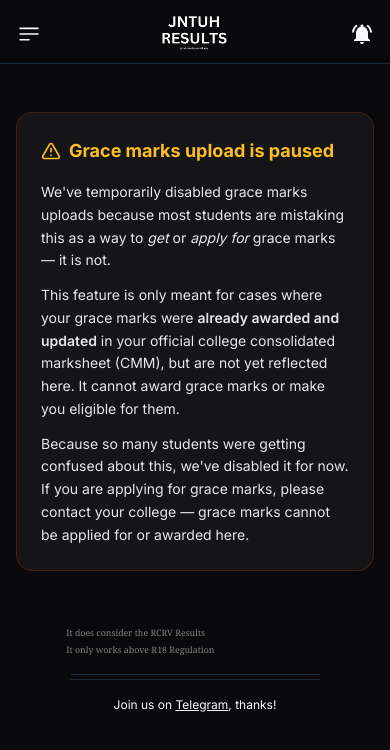
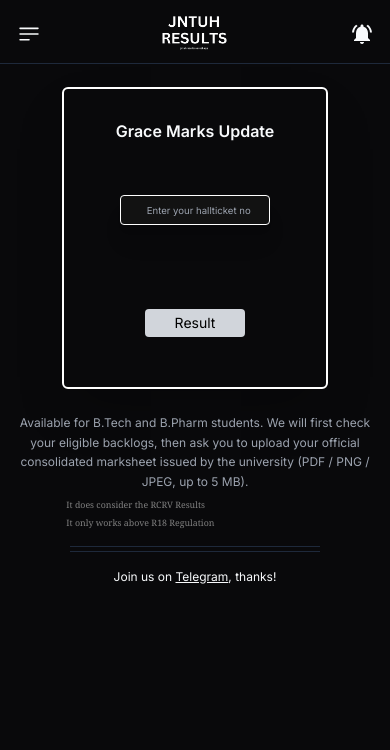
Before and after one commit to ThilakReddyy/JNTUHRESULTS-WEB, a Next.js app: page /gracemarks in a window 390 px wide. Shown: the top 750 px of the page. Built offline with nearby package versions, Linux system fonts and the light colour scheme; no server answers; a web font is replaced by a local one.

Commit message:
Add: the grace marks uplaod for rest of the batches

```diff
--- a/app/gracemarks/page.tsx
+++ b/app/gracemarks/page.tsx
@@ -26,16 +26,20 @@ import {
   type GraceMarksUploadResult,
 } from "@/components/api/fetchResults";
 
-type Phase = "form" | "eligible" | "blocked" | "success";
+type Phase = "form" | "eligible" | "blocked" | "success" | "paused";
 
-// Temporarily disabled: many students mistake this as a way to *apply for* grace
-// marks. It is only for reflecting grace marks already awarded on the official
-// college consolidated marksheet (CMM). Set to true to re-enable the upload flow.
-const GRACE_MARKS_UPLOAD_ENABLED = false;
+// Grace marks upload is paused for batches 22 and above because students mistake
+// this as a way to *apply for* grace marks. It is only for reflecting grace marks
+// already awarded on the official college consolidated marksheet (CMM).
+const isBatchPaused = (roll: string) => {
+  const batch = parseInt(roll.substring(0, 2), 10);
+  return !isNaN(batch) && batch >= 22;
+};
 
 const GraceMarksPage = () => {
   const [hallticketno, sethallticketno] = useState("");
   const [activeRoll, setActiveRoll] = useState("");
+  const [isPaused, setIsPaused] = useState(false);
 
   const [phase, setPhase] = useState<Phase>("form");
   const [checking, setChecking] = useState(false);
@@ -55,6 +59,7 @@ const GraceMarksPage = () => {
     setFile(null);
     setFileError(null);
     setUploadResult(null);
+    setIsPaused(false);
   };
 
   const onCheckEligibility = async () => {
@@ -65,6 +70,13 @@ const GraceMarksPage = () => {
       return;
     }
 
+    if (isBatchPaused(roll)) {
+      setIsPaused(true);
+      setPhase("paused");
+      return;
+    }
+
+    setIsPaused(false);
     setChecking(true);
     setUploadResult(null);
     setEligibility(null);
@@ -123,7 +135,7 @@ const GraceMarksPage = () => {
     setUploading(false);
   };
 
-  if (!GRACE_MARKS_UPLOAD_ENABLED) {
+  if (phase === "paused" && isPaused) {
     return (
       <>
         <div className="mx-auto max-w-2xl px-4 py-12">
@@ -131,13 +143,14 @@ const GraceMarksPage = () => {
             <div className="flex items-center gap-2 text-amber-600 dark:text-amber-400">
               <AlertTriangle className="h-5 w-5 shrink-0" />
               <h2 className="text-lg lg:text-xl font-bold">
-                Grace marks upload is paused
+                Grace marks upload is paused for your batch
               </h2>
             </div>
 
             <p className="mt-4 text-sm lg:text-base text-gray-700 dark:text-gray-200 leading-relaxed">
-              We&apos;ve temporarily disabled grace marks uploads because most
-              students are mistaking this as a way to <em>get</em> or{" "}
+              Grace marks uploads are temporarily disabled for batch{" "}
+              {hallticketno.substring(0, 2)} and above because many students are
+              mistaking this as a way to <em>get</em> or{" "}
               <em>apply for</em> grace marks — it is not.
             </p>
             <p className="mt-3 text-sm lg:text-base text-gray-700 dark:text-gray-200 leading-relaxed">
@@ -148,11 +161,16 @@ const GraceMarksPage = () => {
               eligible for them.
             </p>
             <p className="mt-3 text-sm lg:text-base text-gray-700 dark:text-gray-200 leading-relaxed">
-              Because so many students were getting confused about this,
-              we&apos;ve disabled it for now. If you are applying for grace
-              marks, please contact your college — grace marks cannot be applied
-              for or awarded here.
+              If you are applying for grace marks, please contact your college —
+              grace marks cannot be applied for or awarded here.
             </p>
+            <button
+              type="button"
+              onClick={resetToForm}
+              className="mt-6 text-sm md:text-base px-4 py-1.5 rounded bg-black dark:bg-gray-300 dark:text-black text-white"
+            >
+              Try another roll number
+            </button>
           </div>
         </div>
         <Footer />
```
